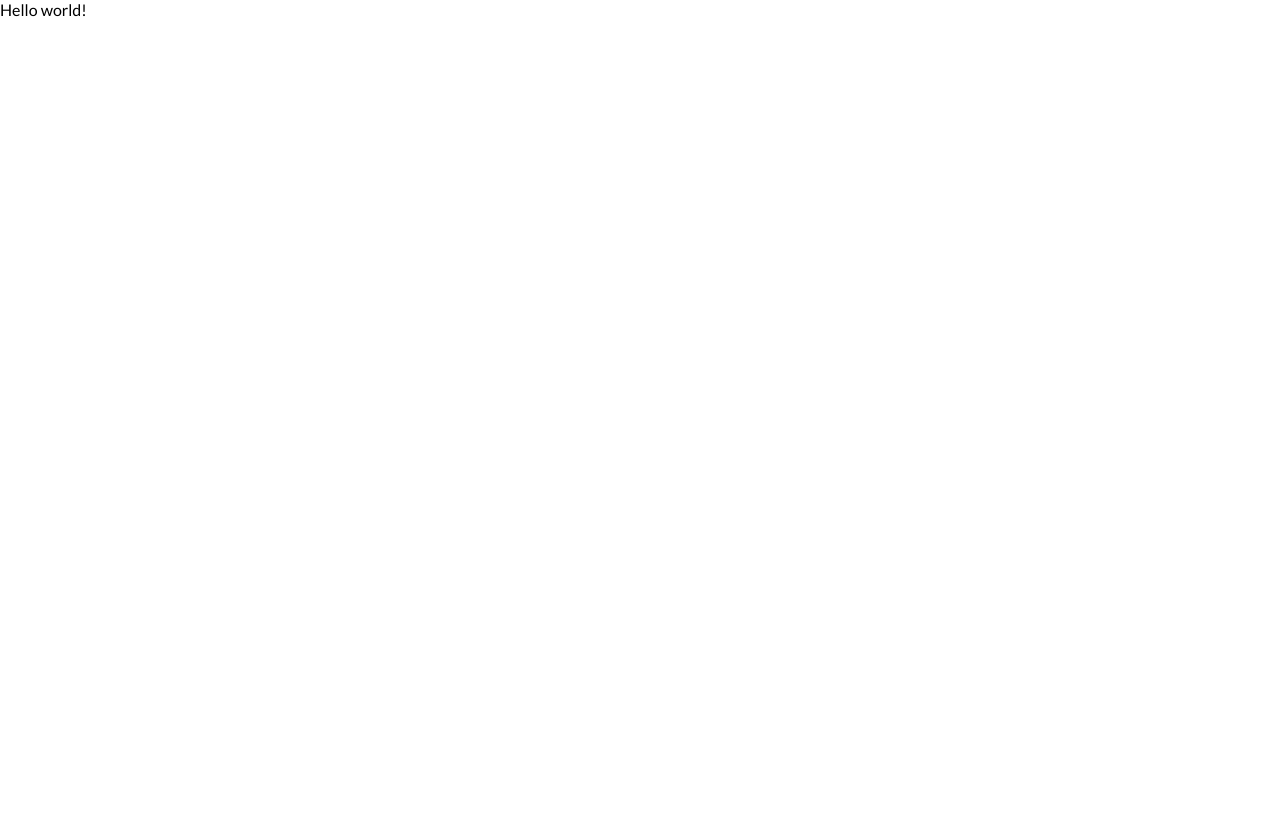
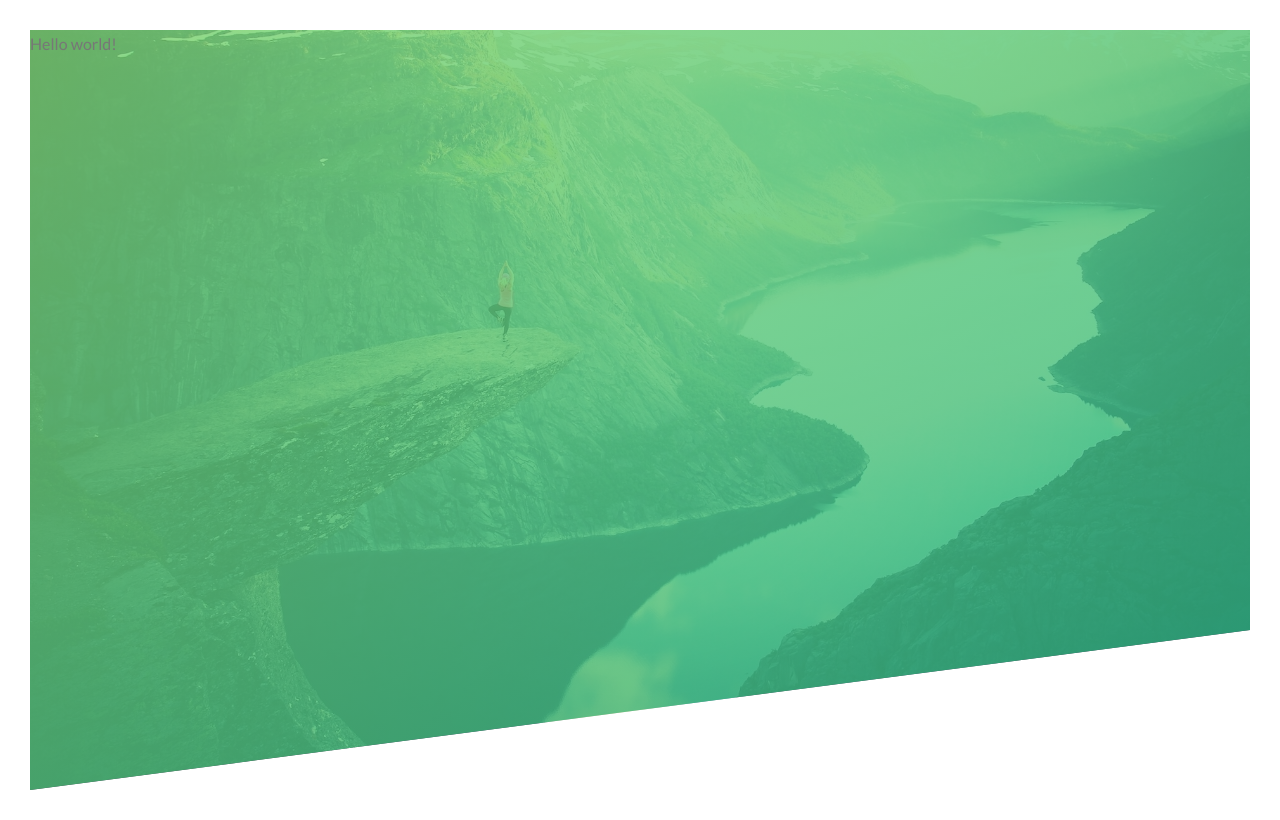
Before and after one commit to paulchan14/advanced-css-course, a plain HTML site: page Natours/starter/index.html in a window 1280 px wide. Drawn offline with Linux system fonts and the light colour scheme; files that its build step writes are made by us from their sources.

Commit message:
adding header styles

```diff
--- a/Natours/starter/css/style.css
+++ b/Natours/starter/css/style.css
@@ -14,5 +14,26 @@ Dark green: #28b485
 }
 
 body {
-  font-family: "Lato", sans-serif
+  font-family: "Lato", sans-serif;
+  font-weight: 400;
+  font-size: 16px;
+  line-height: 1.7;
+  padding: 30px;
+  color: #777777;
 }
+
+.header {
+  height: 95vh;
+  background-image: linear-gradient(
+    to right bottom,
+  rgba(126, 213, 111, 0.8),
+  rgba(40,180,133,0.8)),
+  url(../img/hero.jpg);
+  /* If you want the gradient to be on top, it needs to come first, before the comma */
+  background-size: cover;
+  /*whatever the width of the element, it will try to fit the image into it*/
+  background-position: top;
+
+  clip-path: polygon(0 0, 100% 0, 100% 75vh, 0 100%)
+  /* top-left, top-right (x= 100% the width of the element), bottom-right, bottom-left */
+}
```
